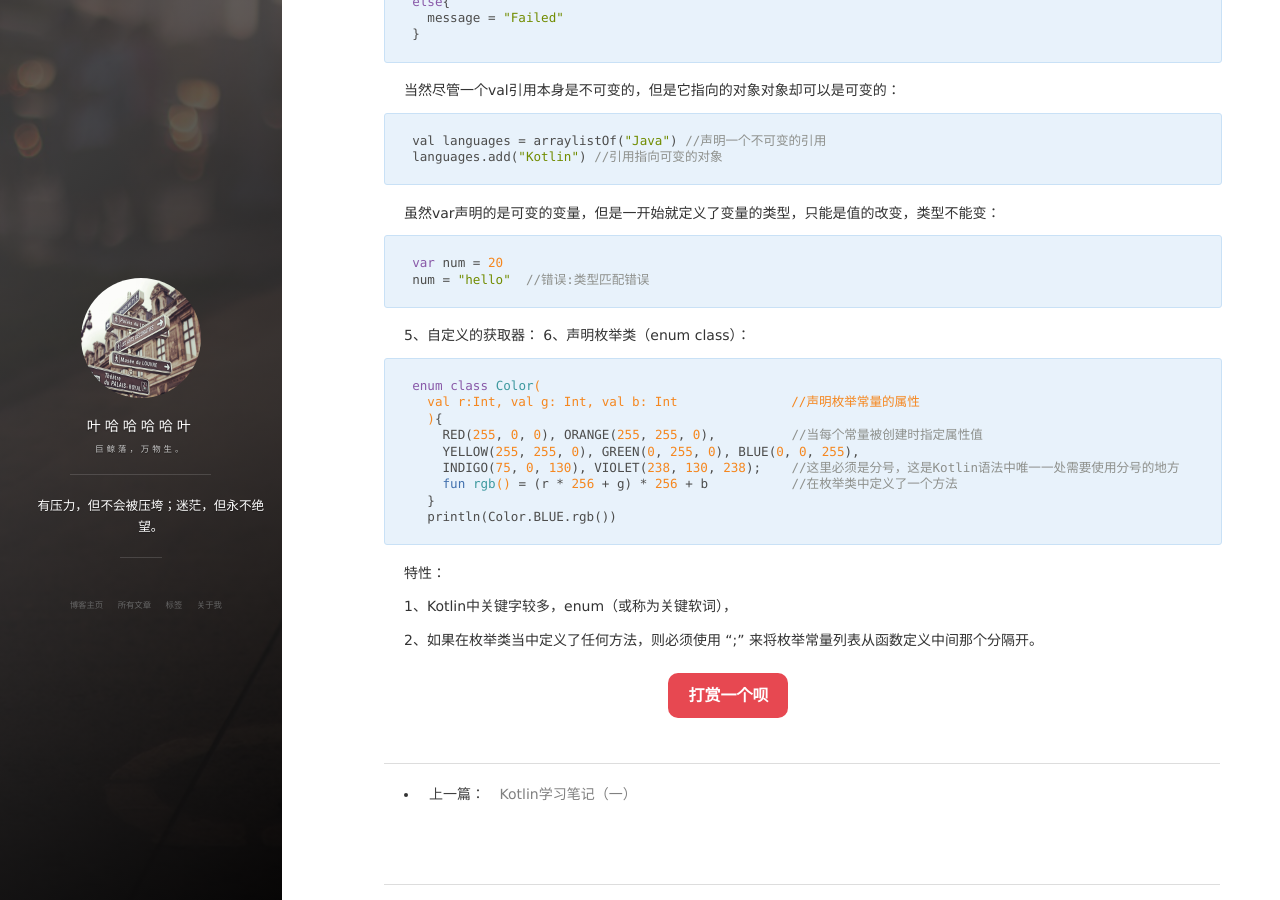
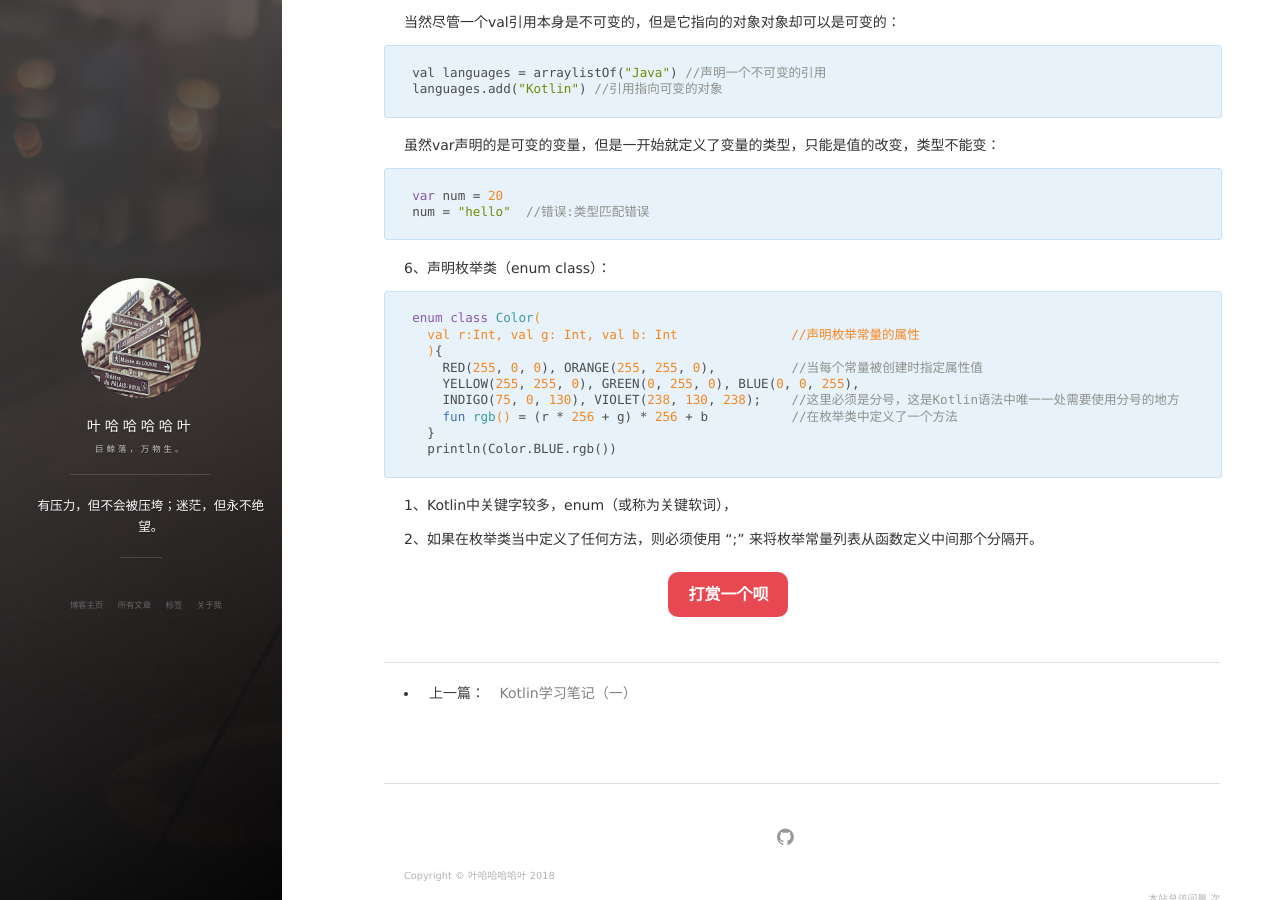
Before and after one commit to 112996/112996.github.io, a Jekyll site: the page built from _posts/2018-7-26-Kotlin_in_action_basis.md, in a window 1280 px wide and 900 px high, scrolled down 1461 px. Built offline with Jekyll 4.4.1, drawn with Linux system fonts in a browser that asks for light colours; nearby versions of some CDN libraries; comment, search, counter and statistics services are not loaded.

Commit message:
format_change

````diff
--- a/_posts/2018-7-26-Kotlin_in_action_basis.md
+++ b/_posts/2018-7-26-Kotlin_in_action_basis.md
@@ -13,7 +13,6 @@ fun main(args:Array<String>){
   println("Hello World!")
 }
 ```
-特性：
 
 (1)、fun 是一个关键词，用来声明一个函数；
 
@@ -32,8 +31,6 @@ fun max(a:Int, b:Int):Int{
 }
 println(max(1,2))
 ```
-特性：
-
 (1)、fun关键字声明一个名为max的函数，括号里面为参数列表，返回值类型以冒号为分隔符跟在参数列表后面
 
 (2)、if是一个带结果值的表达式(不是声明)，类似于Java中的三元操作符：（a>b）? a:b
@@ -80,7 +77,7 @@ languages.add("Kotlin") //引用指向可变的对象
 var num = 20
 num = "hello"  //错误:类型匹配错误
 ```
-5、自定义的获取器：
+
 6、声明枚举类（enum class）：
 ```
 enum class Color(
@@ -93,8 +90,6 @@ enum class Color(
   }
   println(Color.BLUE.rgb())
 ```
-特性：
-
 1、Kotlin中关键字较多，enum（或称为关键软词），
 
 2、如果在枚举类当中定义了任何方法，则必须使用 “;” 来将枚举常量列表从函数定义中间那个分隔开。
````
